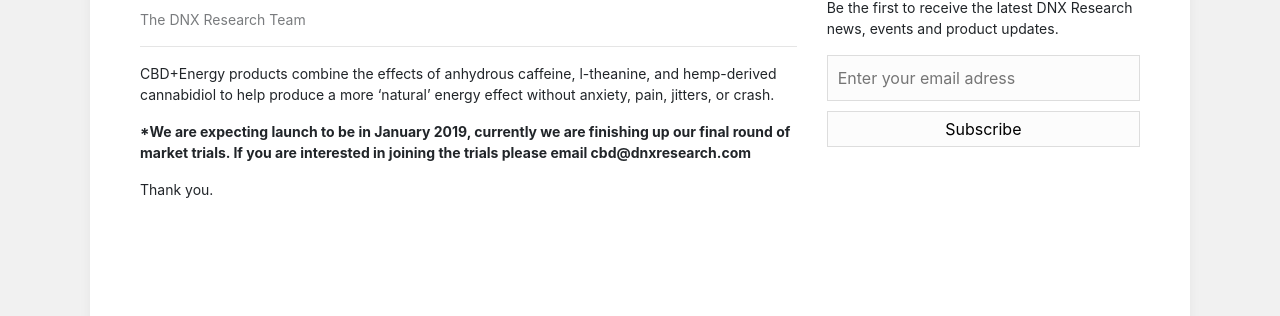
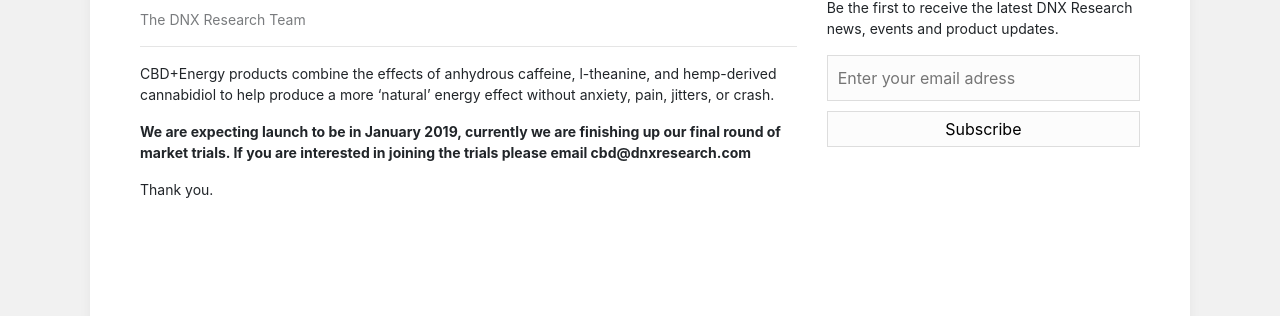
Before and after one commit to dnxresearch/dnxresearch.github.io, a Jekyll site: the page built from page-cbd-cs.md, in a window 1280 px wide. Shown: the part 239-555 px from the top of the page. Built offline with Jekyll 4.4.1, drawn with Linux system fonts in a browser that asks for light colours.

Commit message:
removed extra asterisk

```diff
--- a/page-cbd-cs.md
+++ b/page-cbd-cs.md
@@ -6,6 +6,6 @@
 
 CBD+Energy products combine the effects of anhydrous caffeine, l-theanine, and hemp-derived cannabidiol to help produce a more 'natural' energy effect without anxiety, pain, jitters, or crash.
 
-***We are expecting launch to be in January 2019, currently we are finishing up our final round of market trials. If you are interested in joining the trials please email cbd@dnxresearch.com**
+**We are expecting launch to be in January 2019, currently we are finishing up our final round of market trials. If you are interested in joining the trials please email cbd@dnxresearch.com**
 
 Thank you.
```
